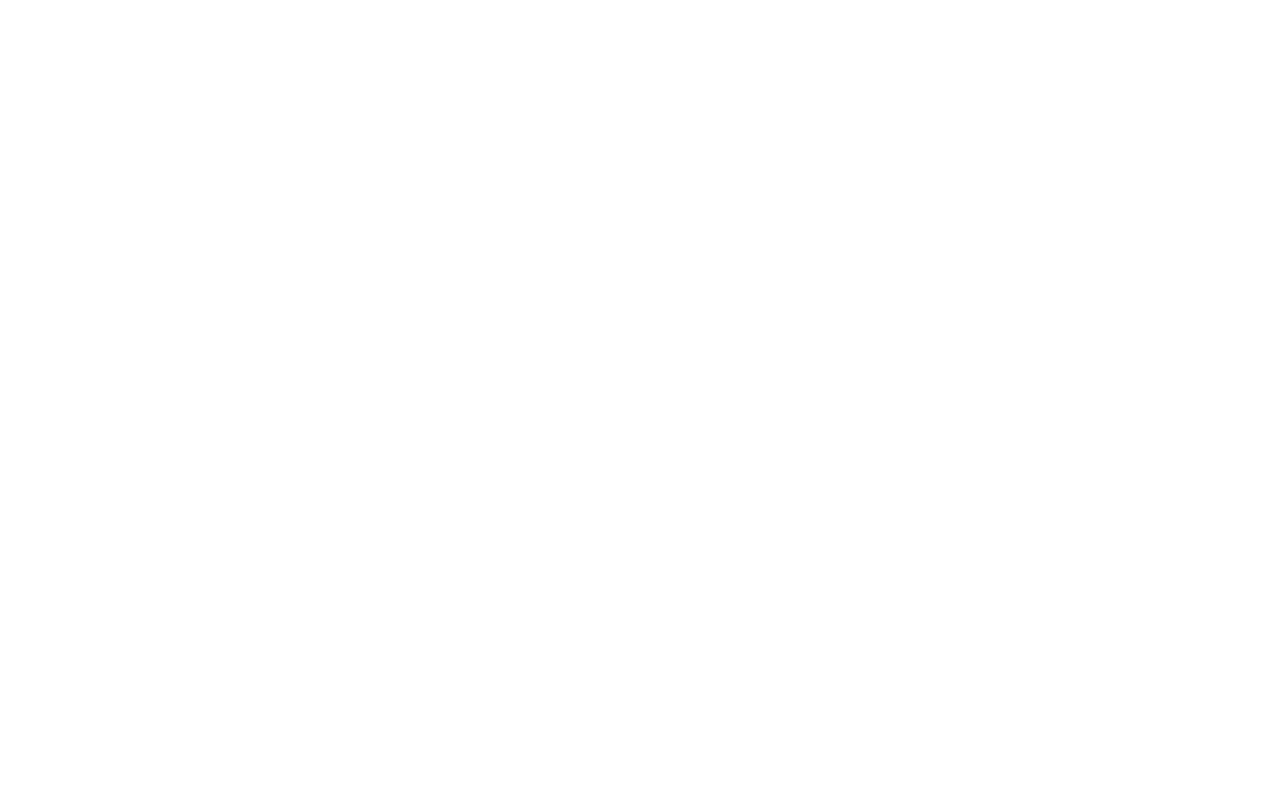
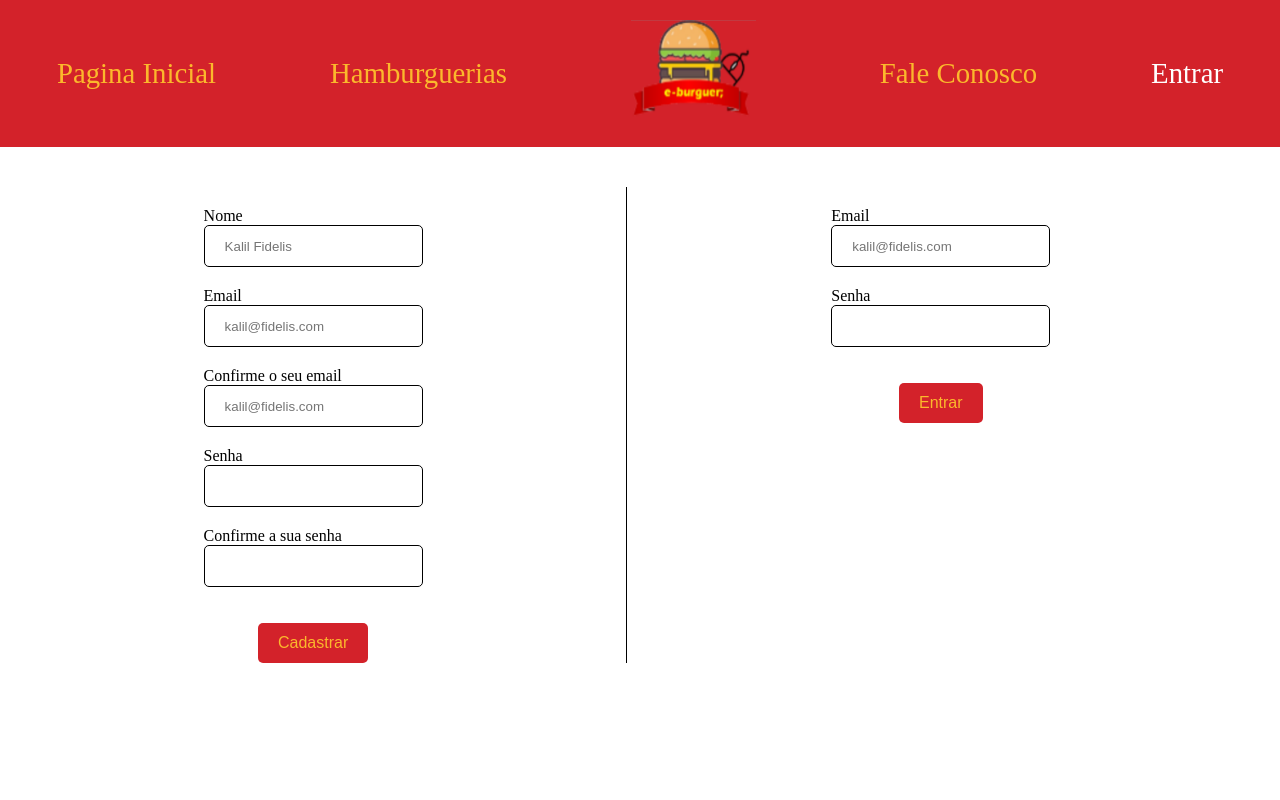
Before and after one commit to MatheusRFilho/E-Burguer, a React (Create React App) app: page /entrar-registrar in a window 1280 px wide. Shown: the top 800 px of the page. Built offline with nearby package versions, Linux system fonts and the light colour scheme.

Commit message:
feat: mockead login page

```diff
--- a/src/App.js
+++ b/src/App.js
@@ -5,6 +5,7 @@
 import Hamburguerias from './pages/hamburguerias';
 import Pedidos from './pages/pedidos';
 import FaleConosco from './pages/faleConosco';
+import Login from './pages/login-register';
 
 function App() {
   return (
@@ -14,7 +15,7 @@
         <Route path="/hamburguerias" component={Hamburguerias} />
         <Route path="/pedidos" component={Pedidos} />
         <Route path="/fale-conosco" component={FaleConosco} />
-        {/* <Route path="/new-vehicle" component={BuyNewVehicle} /> */}
+        <Route path="/entrar-registrar" component={Login} />
       </Switch>
     </BrowserRouter>
   );
--- a/src/globalComponents/navbar/Navbar.js
+++ b/src/globalComponents/navbar/Navbar.js
@@ -32,7 +32,7 @@
         </a>
       </div>
       <div className="nav-bar-div">
-        <a className="link login" href="/">
+        <a className="link login" href="/entrar-registrar">
           Entrar
         </a>
       </div>
--- /dev/null
+++ b/src/pages/login-register/index.js
@@ -0,0 +1,171 @@
+import './style.css';
+import NavBar from '../../globalComponents/navbar/Navbar.js';
+import Footer from '../../globalComponents/footer/Footer.js';
+import { useState } from 'react';
+
+function Login() {
+  const [name, setName] = useState('');
+  const [email, setEmail] = useState('');
+  const [confirmEmail, setConfirmEmail] = useState('');
+  const [password, setPassword] = useState('');
+  const [confirmPassword, setConfirmPassword] = useState('');
+
+  const [emailLogin, setEmailLogin] = useState('');
+  const [passwordLogin, setPasswordLogin] = useState('');
+
+  const handleName = (event) => {
+    setName(event.target.value);
+  };
+
+  const handlePassword = (event) => {
+    setPassword(event.target.value);
+  };
+
+  const handleConfirmPassword = (event) => {
+    setConfirmPassword(event.target.value);
+  };
+
+  const handleEmail = (event) => {
+    setEmail(event.target.value);
+  };
+
+  const handleConfirmEmail = (event) => {
+    setConfirmEmail(event.target.value);
+  };
+
+  const handleEmailLogin = (event) => {
+    setEmailLogin(event.target.value);
+  };
+
+  const handlePasswordLogin = (event) => {
+    setPasswordLogin(event.target.value);
+  };
+
+  return (
+    <>
+      <NavBar></NavBar>
+      <div className="content">
+        <div className="forms-login-research">
+          <form className="form-search-login">
+            <div className="form-input-first">
+              <div className="form-input-fale-conosco">
+                <label>Nome</label>
+                <input
+                  type="text"
+                  value={name}
+                  onChange={handleName}
+                  placeholder="Kalil Fidelis"
+                  id="name"
+                />
+              </div>
+
+              <div className="form-input-fale-conosco">
+                <label>Email</label>
+                <input
+                  type="email"
+                  value={email}
+                  onChange={handleEmail}
+                  placeholder="kalil@fidelis.com"
+                  id="email"
+                />
+              </div>
+
+              <div className="form-input-fale-conosco">
+                <label>Confirme o seu email</label>
+                <input
+                  type="email"
+                  value={confirmEmail}
+                  onChange={handleConfirmEmail}
+                  placeholder="kalil@fidelis.com"
+                  id="confirmEmail"
+                />
+              </div>
+
+              <div className="form-input-fale-conosco">
+                <label>Senha</label>
+                <input
+                  type="password"
+                  value={password}
+                  onChange={handlePassword}
+                  placeholder=""
+                  id="password"
+                />
+              </div>
+
+              <div className="form-input-fale-conosco">
+                <label>Confirme a sua senha</label>
+                <input
+                  type="text"
+                  value={confirmPassword}
+                  onChange={handleConfirmPassword}
+                  placeholder=""
+                  id="confirmPassword"
+                />
+              </div>
+              <br />
+              <br />
+
+              <button
+                type="button"
+                className="form-button"
+                onClick={() => {
+                  console.log({
+                    name,
+                    email,
+                    password,
+                    confirmEmail,
+                    confirmPassword,
+                  });
+                }}
+              >
+                <p>Cadastrar</p>
+              </button>
+            </div>
+          </form>
+          <form className="form-search-login">
+            <div className="form-input">
+              <div className="form-input-fale-conosco">
+                <label>Email</label>
+                <input
+                  type="email"
+                  value={emailLogin}
+                  onChange={handleEmailLogin}
+                  placeholder="kalil@fidelis.com"
+                  id="emailLogin"
+                />
+              </div>
+
+              <div className="form-input-fale-conosco">
+                <label>Senha</label>
+                <input
+                  type="password"
+                  value={passwordLogin}
+                  onChange={handlePasswordLogin}
+                  placeholder=""
+                  id="passwordLogin"
+                />
+              </div>
+              <br />
+              <br />
+              <button
+                type="button"
+                className="form-button"
+                onClick={() => {
+                  console.log({
+                    emailLogin,
+                    passwordLogin,
+                  });
+                }}
+              >
+                <p>Entrar</p>
+              </button>
+            </div>
+          </form>
+        </div>
+      </div>
+      <Footer></Footer>
+    </>
+  );
+}
+
+export default Login;
--- /dev/null
+++ b/src/pages/login-register/style.css
@@ -0,0 +1,41 @@
+.content {
+  height: 100vh;
+}
+
+.forms-login-research {
+  display: flex;
+  flex-direction: row;
+}
+
+.forms-login-research .form-search-login .form-input{
+  display: flex;
+  flex-direction: column;
+  width: 49vw;
+  justify-content: center;
+  align-items: center;
+  align-self: center;
+  margin-top: 40px;
+
+}
+
+.forms-login-research .form-search-login .form-input-first{
+  display: flex;
+  flex-direction: column;
+  width: 49vw;
+  justify-content: center;
+  align-items: center;
+  align-self: center;
+  margin-top: 40px;
+
+  border-right: 1px solid black;
+}
+
+.forms-login-research .form-search-login .form-input label,
+.forms-login-research .form-search-login .form-input-first label{
+  margin-top: 20px;
+}
+
+.forms-login-research .form-search-login .form-input input {
+  width: 100%;
+
+}
```
